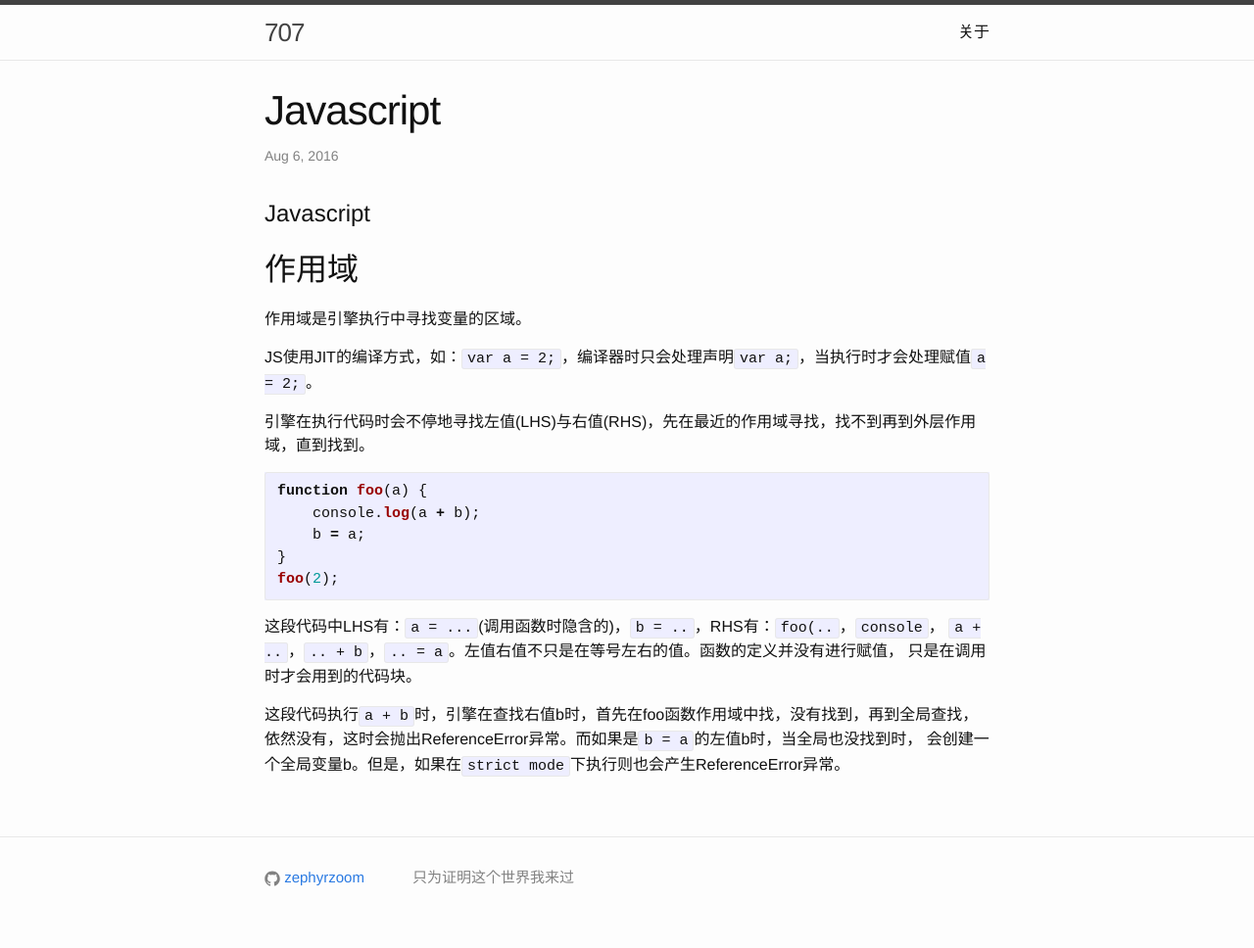
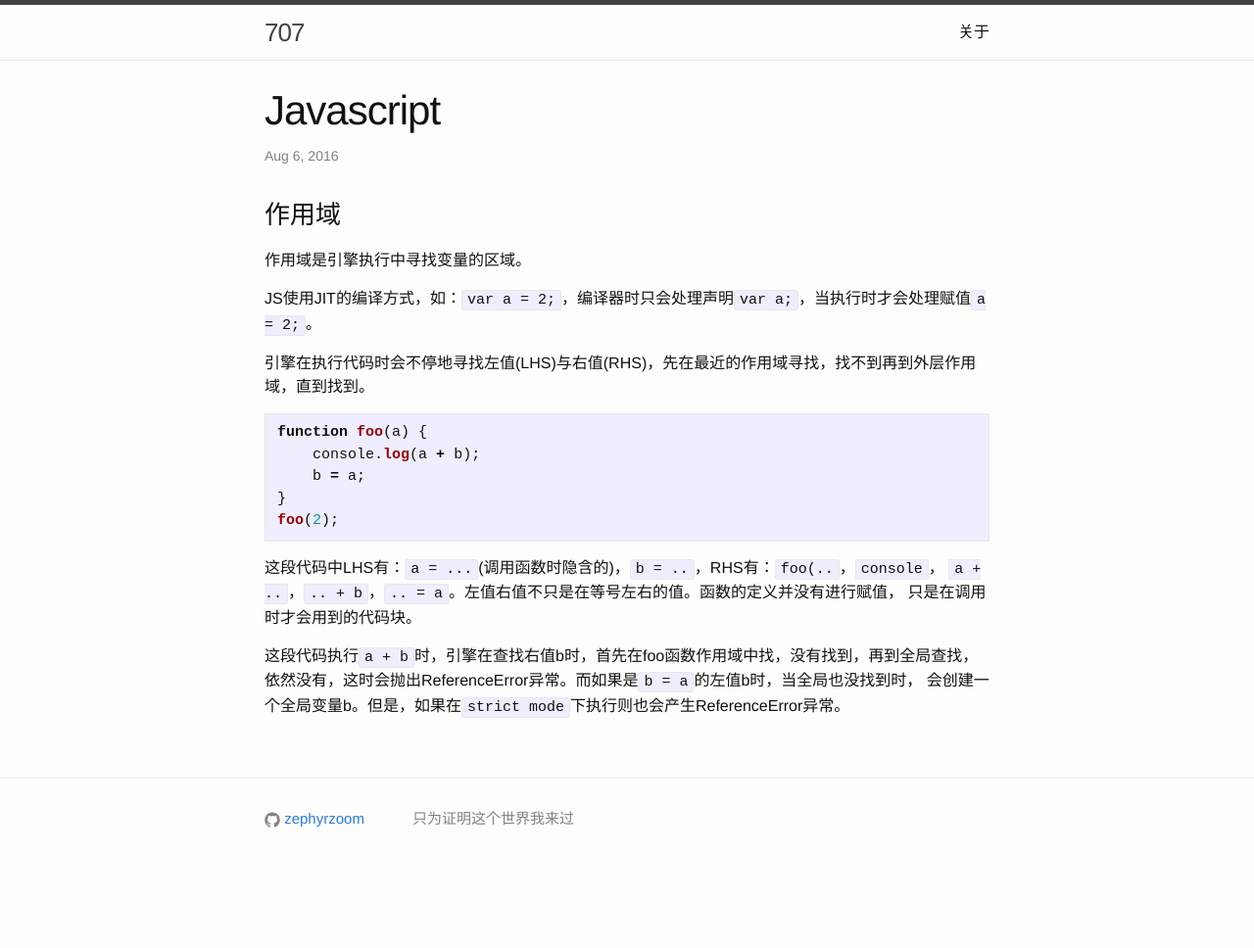
Before and after one commit to zephyrzoom/zephyrzoom.github.io, a Jekyll site: the page built from _posts/2016-08-06-js.md, in a window 1280 px wide. Shown: the whole page at 98% size. Built offline with Jekyll 4.4.1, drawn with Linux system fonts in a browser that asks for light colours; after the commit the page ends 908 px from its top, so only the background shows below that.

Commit message:
update js.md

```diff
--- a/_posts/2016-08-06-js.md
+++ b/_posts/2016-08-06-js.md
@@ -4,9 +4,7 @@ title: Javascript
 date: 2016-08-06 20:12:00 +0800
 ---
 
-# Javascript
-
-## 作用域
+### 作用域
 
 作用域是引擎执行中寻找变量的区域。
 
```
